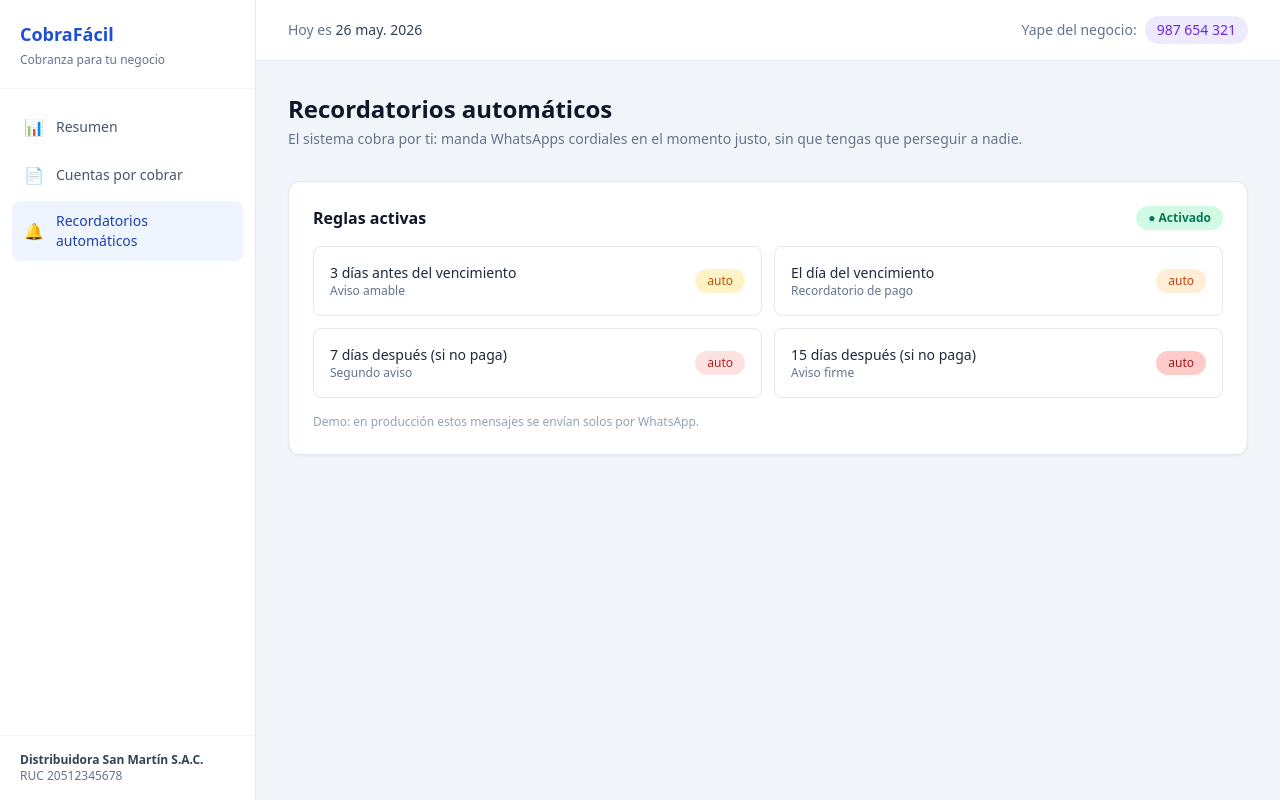
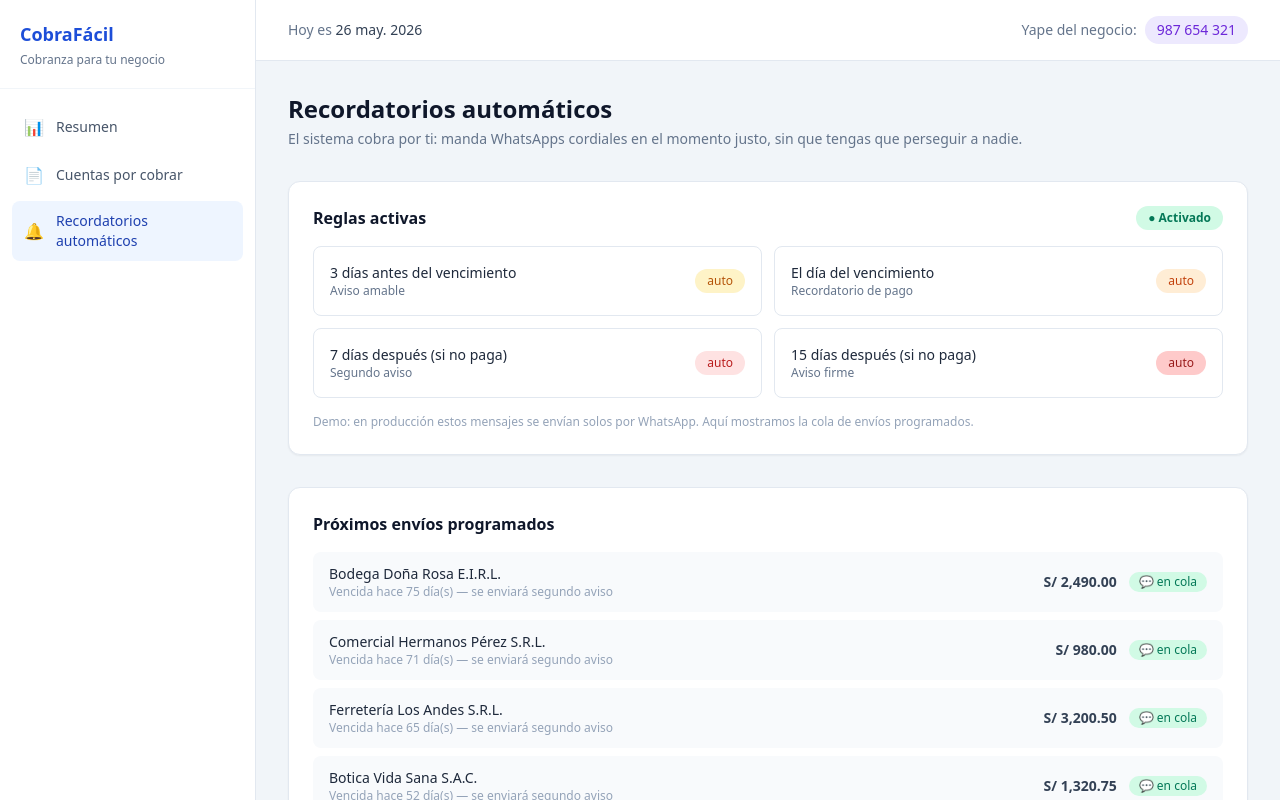
Before and after one commit to brenpc1443/cobrafacil, a Next.js app: page /recordatorios in a window 1280 px wide. Shown: the top 800 px of the page. Built offline with nearby package versions, Linux system fonts and the light colour scheme.

Commit message:
feat: add scheduled reminders queue

```diff
--- a/app/recordatorios/page.tsx
+++ b/app/recordatorios/page.tsx
@@ -1,4 +1,10 @@
+import { resumenClientes, soles } from "@/lib/calc";
+
 export default function RecordatoriosPage() {
+  const filas = resumenClientes();
+  const conAtraso = filas.filter((r) => r.maxAtraso > 0);
+  const porVencer = filas.filter((r) => r.maxAtraso <= 0);
+
   const reglas = [
     { cuando: "3 días antes del vencimiento", tono: "Aviso amable", color: "bg-amber-100 text-amber-700" },
     { cuando: "El día del vencimiento", tono: "Recordatorio de pago", color: "bg-orange-100 text-orange-700" },
@@ -35,8 +41,33 @@ export default function RecordatoriosPage() {
           ))}
         </div>
         <p className="mt-4 text-xs text-slate-400">
-          Demo: en producción estos mensajes se envían solos por WhatsApp.
+          Demo: en producción estos mensajes se envían solos por WhatsApp. Aquí mostramos la cola de envíos programados.
         </p>
+      </div>
+
+      {/* Cola de envíos */}
+      <div className="rounded-xl border border-slate-200 bg-white p-6 shadow-sm">
+        <h2 className="text-base font-semibold text-slate-900">Próximos envíos programados</h2>
+        <div className="mt-4 space-y-2">
+          {[...conAtraso, ...porVencer].slice(0, 8).map((r) => (
+            <div key={r.cliente.id} className="flex items-center justify-between rounded-lg bg-slate-50 px-4 py-3">
+              <div className="min-w-0">
+                <div className="truncate text-sm font-medium text-slate-800">{r.cliente.razonSocial}</div>
+                <div className="text-xs text-slate-400">
+                  {r.maxAtraso > 0
+                    ? `Vencida hace ${r.maxAtraso} día(s) — se enviará segundo aviso`
+                    : "Por vencer — se enviará aviso amable"}
+                </div>
+              </div>
+              <div className="flex items-center gap-3">
+                <span className="text-sm font-semibold text-slate-700">{soles(r.totalPendiente)}</span>
+                <span className="rounded-full bg-emerald-100 px-2.5 py-0.5 text-xs font-medium text-emerald-700">
+                  💬 en cola
+                </span>
+              </div>
+            </div>
+          ))}
+        </div>
       </div>
     </div>
   );
```
